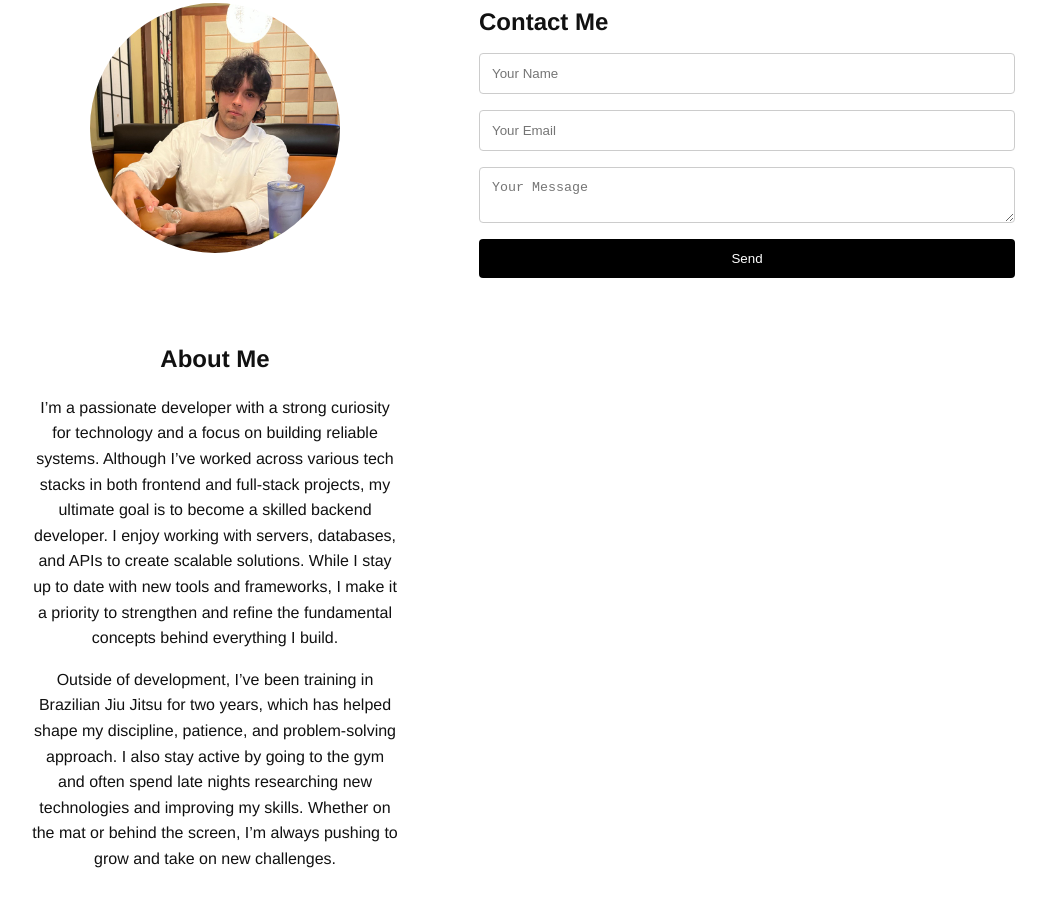
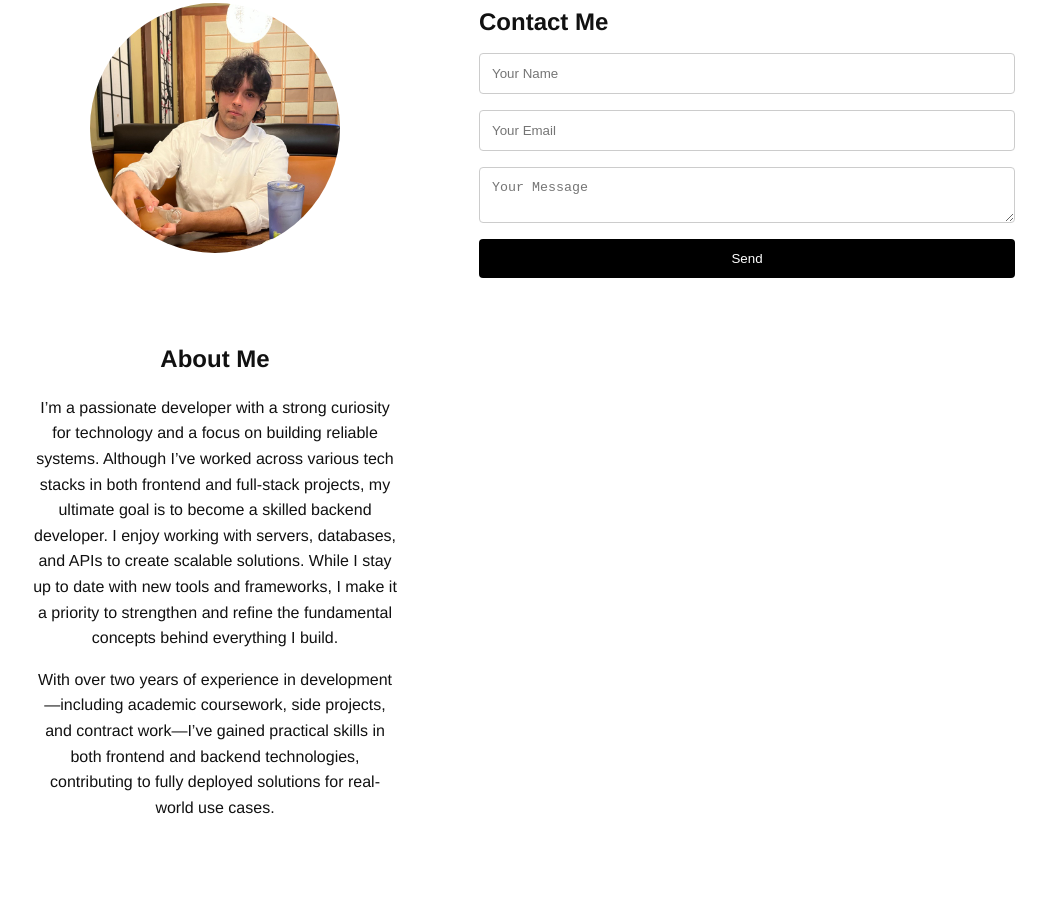
Before and after one commit to avilla212/portfolio-website, a plain HTML site: page frontend/index.html in a window 1280 px wide. Shown: the part 1743-2649 px from the top of the page, without its empty margins (125-1171 px from the left). Drawn offline with Linux system fonts and the light colour scheme.

Commit message:
changed about me

```diff
--- a/frontend/index.html
+++ b/frontend/index.html
@@ -101,12 +101,10 @@
               fundamental concepts behind everything I build.
             </p>
             <p>
-              Outside of development, I’ve been training in Brazilian Jiu Jitsu
-              for two years, which has helped shape my discipline, patience, and
-              problem-solving approach. I also stay active by going to the gym
-              and often spend late nights researching new technologies and
-              improving my skills. Whether on the mat or behind the screen, I’m
-              always pushing to grow and take on new challenges.
+              With over two years of experience in development—including
+              academic coursework, side projects, and contract work—I’ve gained
+              practical skills in both frontend and backend technologies,
+              contributing to fully deployed solutions for real-world use cases.
             </p>
           </section>
         </div>
```
